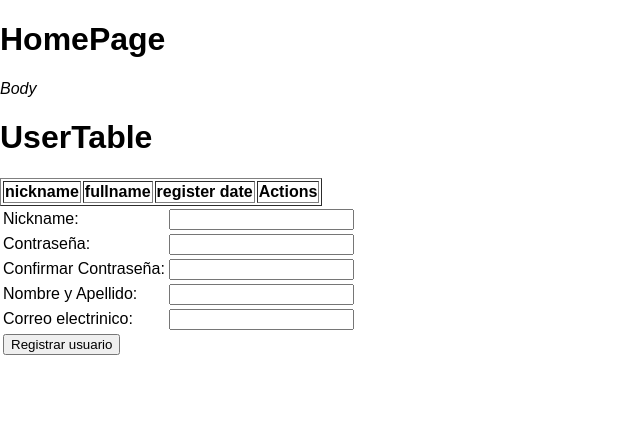
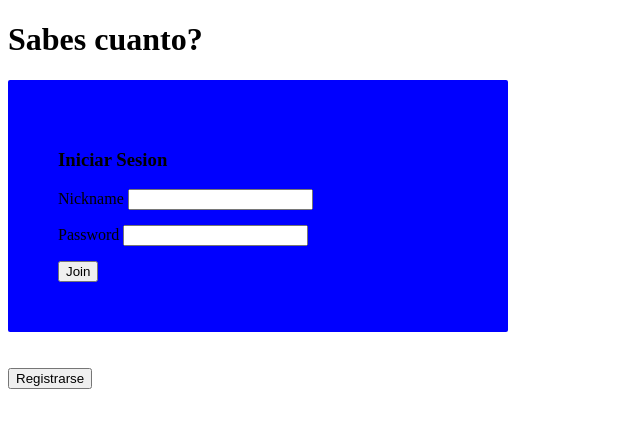
Before and after one commit to Biscaldi-Iv/TPI-Soporte, a Flask app: page / in a window 1280 px wide. Shown: the top 428 px of the page, without its empty margins (0-640 px from the left). Run offline with Flask 2, Linux system fonts and the light colour scheme; lists and menus that the app fills with data are empty.

Commit message:
nuevo cod py

```diff
--- /dev/null
+++ b/__main__.py
@@ -0,0 +1,3 @@
+from web.app import app
+
+app.run()
--- a/app.py
+++ /dev/null
@@ -1,55 +0,0 @@
-from flask import Flask, render_template, url_for, request
-from flask_sqlalchemy import SQLAlchemy
-from werkzeug.utils import redirect
-"""
-from sqlalchemy import create_engine
-from sqlalchemy.ext.declarative import declarative_base
-from sqlalchemy import Column, Integer, String, Sequence
-from sqlalchemy.orm import sessionmaker, relationship
-"""
-from datetime import datetime
-
-app = Flask(__name__)
-
-app.config['SQLALCHEMY_DATABASE_URI'] = 'sqlite:///test.db'
-db = SQLAlchemy(app)
-
-
-class Users(db.Model):
-    nickname = db.Column(db.String(50), primary_key=True)
-    pasword = db.Column(db.String(16), nullable=False)
-    fullname = db.Column(db.String(50))
-    email = db.Column(db.String(50))
-    time_regist = db.Column(db.DateTime, default=datetime.utcnow)
-
-    def __repr__(self):
-        return "User: nick={} name={} time={}".format(self.nickname, self.fullname, self.time_regist)
-
-
-@app.route('/', methods=['POST', 'GET'])
-def index():
-    if request.method == 'POST':
-        nkn = request.form['Nick']
-        # sin verificar contra
-        ps = request.form['Password']
-        fn = request.form['full']
-        em = request.form['mail']
-        new_user: Users = Users(
-            nickname=nkn, pasword=ps, fullname=fn, email=em)
-
-        try:
-            db.session.add(new_user)
-            db.session.commit()
-            return redirect('/')
-        except:
-            return new_user
-
-    else:
-        usuarios = Users.query.all()
-        return render_template('index.html', usuarios=usuarios)
-
-
-if __name__ == "__main__":
-    app.run(debug=True)
-##
-# video guia: https://www.youtube.com/watch?v=Z1RJmh_OqeA&t=554s
--- /dev/null
+++ b/run.py
@@ -0,0 +1,3 @@
+from web.app import app
+
+app.run()
--- a/statics/css/main.css
+++ /dev/null
@@ -1,4 +0,0 @@
-body{
-    margin: 0;
-    font-family: Arial;
-}
--- /dev/null
+++ b/web/app.py
@@ -0,0 +1,53 @@
+#from entities.models import Users
+from flask import Flask, request, url_for, render_template
+from flask_sqlalchemy import SQLAlchemy
+from werkzeug.utils import redirect
+
+app = Flask(__name__)
+app.config['SQLALCHEMY_DATABASE_URI'] = 'sqlite:///tester.db'
+db = SQLAlchemy(app)
+
+
+@app.route('/', methods=['POST', 'GET'])
+def home():
+
+    if request.method == 'POST':
+        pass
+    else:
+        return render_template('home_ext.html')
+
+
+@app.route('/register', methods=['POST', 'GET'])
+def register():
+    if request.method == 'POST':
+        pass
+    else:
+        return render_template('register_ext.html')
+
+
+@app.route('/users_control', methods=['POST', 'GET'])
+def usr_control():
+    if request.method == 'POST':
+        """"
+        nkn = request.form['Nick']
+        # sin verificar contra
+        ps = request.form['Password']
+        fn = request.form['full']
+        em = request.form['mail']
+        new_user: Users = Users(
+            nickname=nkn, pasword=ps, fullname=fn, email=em)
+
+        try:
+            db.session.add(new_user)
+            db.session.commit()
+            return redirect('/')
+        except Exception:
+            return Exception
+            """
+    else:
+        usuarios = Users.query.all()
+        return render_template('usr_control_ext.html')
+
+
+if __name__ == '__main__':
+    app.run(debug=True)
--- /dev/null
+++ b/web/static/home/body.css
@@ -0,0 +1,3 @@
+.button{
+    forced-color-adjust: blue;
+}
--- /dev/null
+++ b/web/static/home/container.css
@@ -0,0 +1,22 @@
+.cont-head{
+    margin-bottom: 15px;
+    }
+
+.form-one{
+    margin-bottom: 15px;
+    }
+
+.form-two{
+        margin-bottom: 15px;
+}
+
+.container{
+    max-width: 400px;
+    background-color: blue;
+    padding: 50px;
+    border-right-width: 10px;
+    border-left-width: 10px;
+    border-radius: 2px;
+    border-top-color: blueviolet;
+    box-shadow: cyan;
+}
--- /dev/null
+++ b/web/static/home/head.css
@@ -0,0 +1,8 @@
+.head{
+    margin: 10%;
+    font-family: sans-serif;
+    font-size: 30;
+    position: relative;
+    text-align: center;
+
+}
--- /dev/null
+++ b/web/templates/home.html
@@ -0,0 +1,17 @@
+<!DOCTYPE html>
+<html lang="en">
+<head>
+    <meta charset="UTF-8">
+    <meta http-equiv="X-UA-Compatible" content="IE=edge">
+    <meta name="viewport" content="width=device-width, initial-scale=1.0">
+    <title>Document</title>
+    <link rel="stylesheet" href="{{ url_for('static', filename='home/head.css') }}">
+    <link rel="stylesheet" href="{{ url_for('static', filename='home/container.css') }}">
+    <link rel="stylesheet" href="{{ url_for('static', filename='home/body.css') }}">
+    {% block head %}{% endblock %}
+</head>
+<body>
+    {% block mainpanel %}{% endblock %}
+    {% block registerb %}{% endblock %}
+</body>
+</html>
--- /dev/null
+++ b/web/templates/home_ext.html
@@ -0,0 +1,37 @@
+{% extends 'home.html' %}
+
+{% block head %}
+<h1>Sabes cuanto?</h1>
+{% endblock %}
+
+{% block mainpanel %}
+<div class="container">
+    <form method="POST" action="">
+        <div class="cont-head">
+            <h3>Iniciar Sesion</h3>
+        </div>
+        <div class="form-one">
+
+                <a>Nickname</a>
+                <input class="text" name="Nickname">
+
+        </div>
+        <div class="form-two">
+            <a>Password</a>
+            <input class="password" type="password" name="Password">
+            <br>
+        </div>
+        <input class="button" type="submit" name="join" value="Join">
+    </form>
+</div>
+
+
+{% endblock %}
+
+
+
+{% block registerb %}
+<br>
+    <br>
+    <input class="button" type="submit" name="registerbutton" value="Registrarse" onclick="location.href='register'">
+{% endblock %}
--- a/templates/base.html
+++ b/web/templates/register.html
@@ -4,11 +4,10 @@
     <meta charset="UTF-8">
     <meta http-equiv="X-UA-Compatible" content="IE=edge">
     <meta name="viewport" content="width=device-width, initial-scale=1.0">
-    <link rel="stylesheet" href="{{ url_for('static', filename='css/main.css') }}">
+    <title>Document</title>
     {% block head %}{% endblock %}
 </head>
 <body>
-    {% block body %}{% endblock %}
-    {% block userpanel %}{% endblock %}
+    {% block userpanel %} {% endblock %}
 </body>
 </html>
```
Also changed, not shown: entities/models.py (added, +35 -0 lines), web/templates/register_ext.html (renamed from templates/index.html, +2 -28 lines), web/templates/usr_control.html (added, +12 -0 lines), web/templates/usr_control_ext.html (added, +26 -0 lines).
